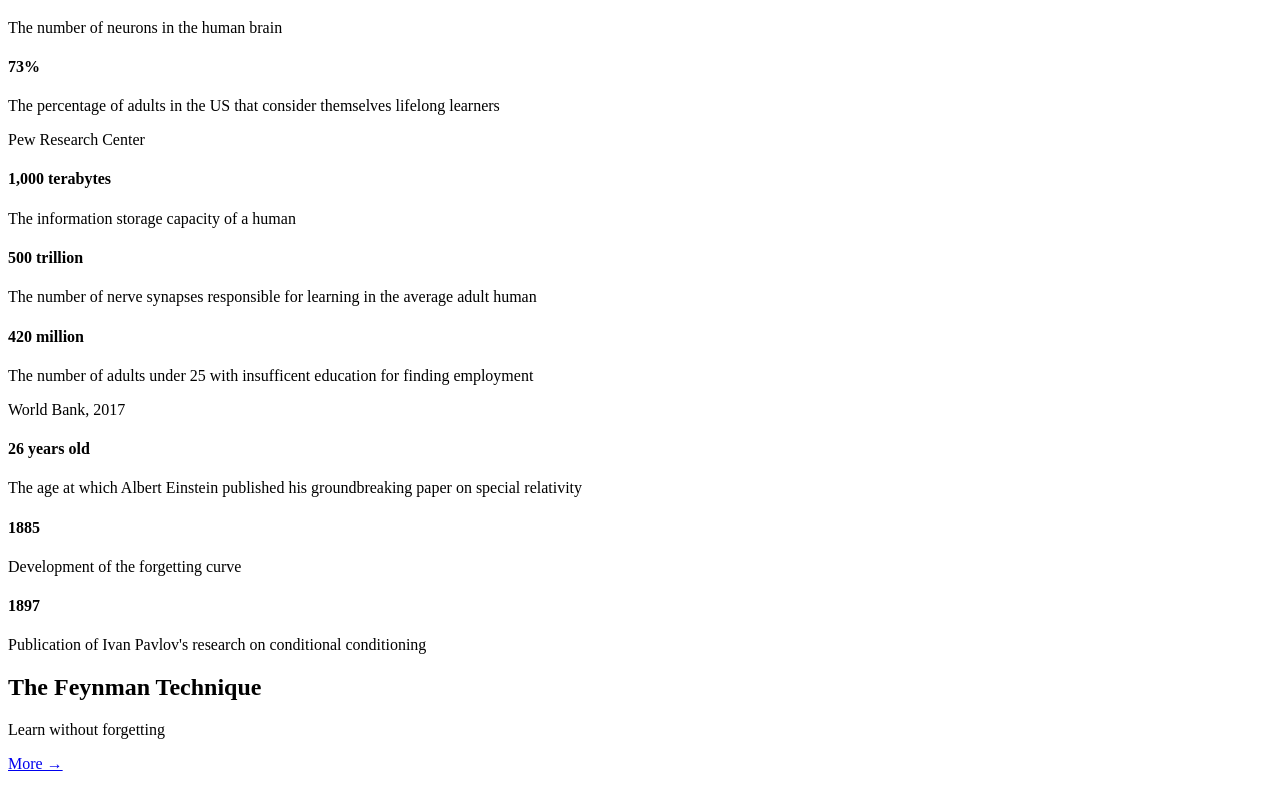
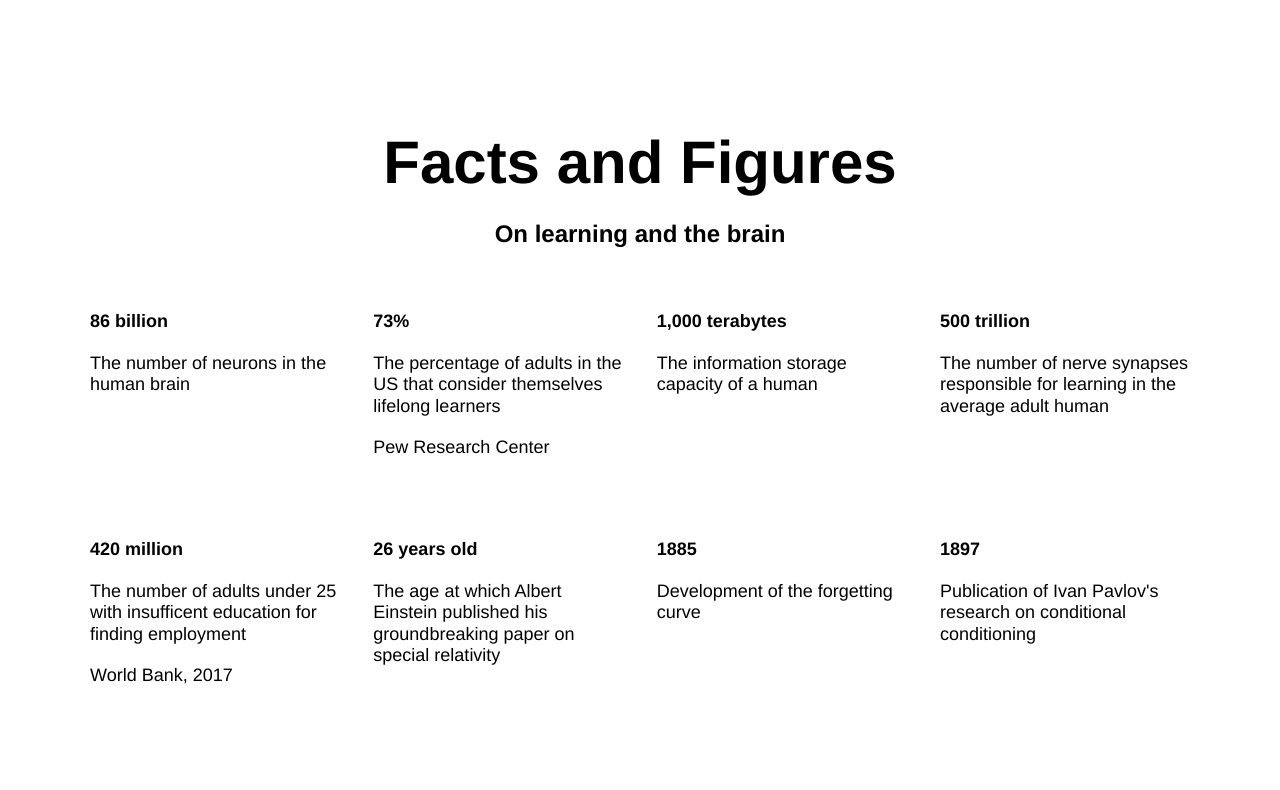
Before and after one commit to lwtech20/01_Project, a plain HTML site: page web_project_1/index.html in a window 1280 px wide. Shown: the part 1340-2130 px from the top of the page. Drawn offline with Linux system fonts and the light colour scheme; the site is published under a folder, as on GitHub Pages, so addresses that start at the root find nothing.

Commit message:
Commit after test

```diff
--- a/web_project_1/index.html
+++ b/web_project_1/index.html
@@ -3,7 +3,7 @@
   <head>
     <meta charset="UTF-8" />
     <meta name="viewport" content="width=device-width, initial-scale=1.0" />
-    <link rel="stylesheet" href="/styles/style.css" />
+    <link rel="stylesheet" href="styles/style.css" />
     <title>Learning how to learn</title>
   </head>
   <body>
--- a/web_project_1/styles/style.css
+++ b/web_project_1/styles/style.css
@@ -177,7 +177,7 @@
   padding-top: 100px;
   height: 790px;
   position: relative;
-  background-image: url(/images/feynman.png);
+  background-image: url(../images/feynman.png);
   background-size: 867px 637px;
   background-repeat: no-repeat;
   background-position: bottom left;
```
